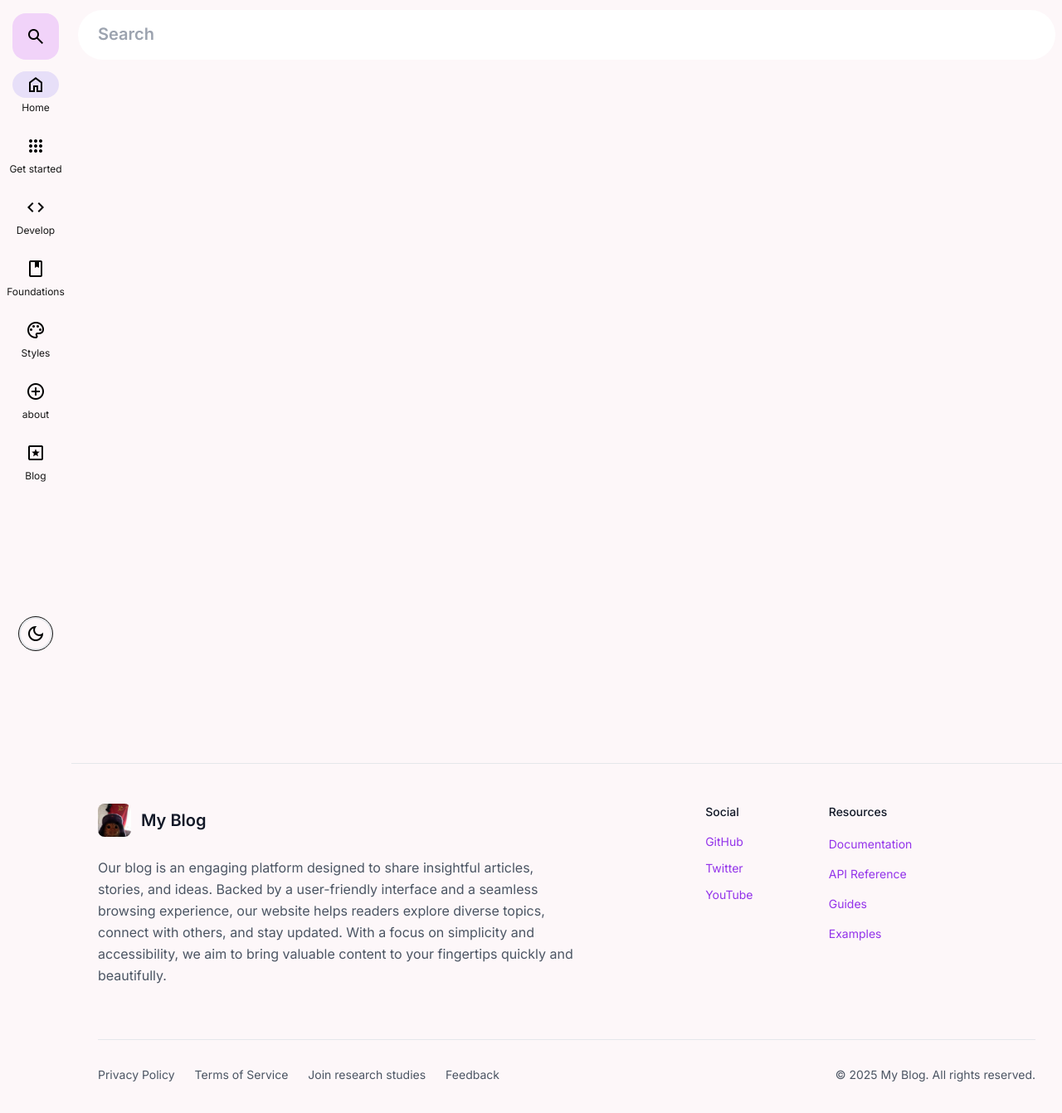
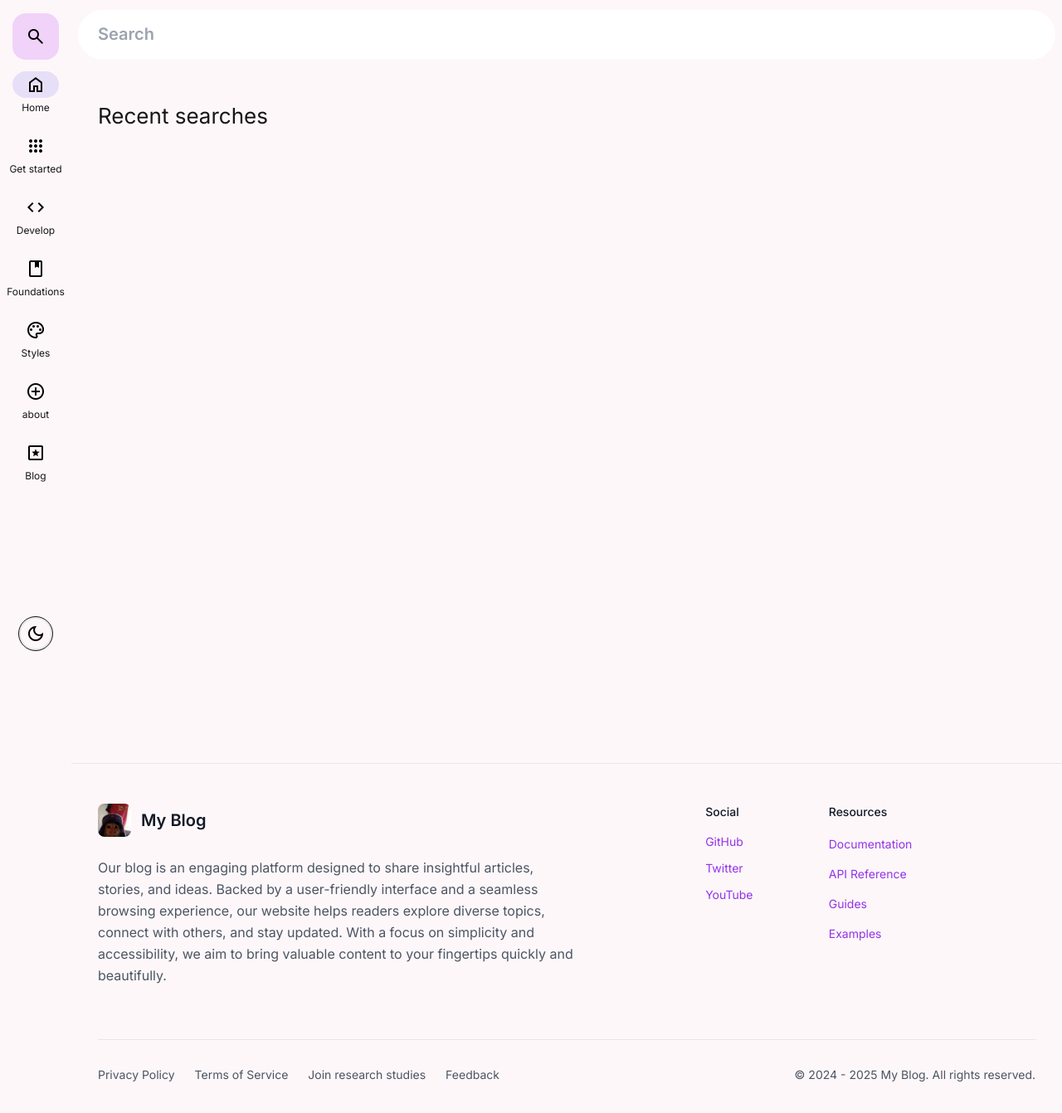
Before and after one commit to PwnOwn/web-blog, a Next.js app: page /search in a window 1280 px wide. Shown: the top 1342 px of the page at 83% size. Built offline with nearby package versions, Linux system fonts and the light colour scheme.

Commit message:
change footer date 24-25year

```diff
--- a/app/components/footer.tsx
+++ b/app/components/footer.tsx
@@ -105,7 +105,7 @@ const Footer = () => {
               ))}
             </div>
             <p className="text-gray-600 dark:text-gray-400 text-sm">
-              © {new Date().getFullYear()} My Blog. All rights reserved.
+              © {new Date().getFullYear()-1} - {new Date().getFullYear()} My Blog. All rights reserved.
             </p>
           </div>
         </div>
--- a/app/search/page.tsx
+++ b/app/search/page.tsx
@@ -53,6 +53,9 @@ export default function SearchPage() {
           className="h-[60px] w-full max-w-[calc(100%-16px)] p-3 pl-6 pr-12 rounded-full bg-white text-gray-800 focus:outline-none focus:ring-2 focus:ring-[#21182B] mt-3 ml-2 dark:focus:ring-[#e6e1e3] dark:bg-[#141314] dark:placeholder-[#CBC4CC] placeholder:text-[20px] placeholder:font-semibold dark:caret-[#CBC4CC]"
         />
 
+<div  role="list" className="flex flex-col items-start w-[96%] mt-[48px] gap-[12px]">
+  <div className="ml-8 text-[26px]">Recent searches</div>
+</div>
 
 
         <ul className="space-y-2 mt-20 ml-5">
```
